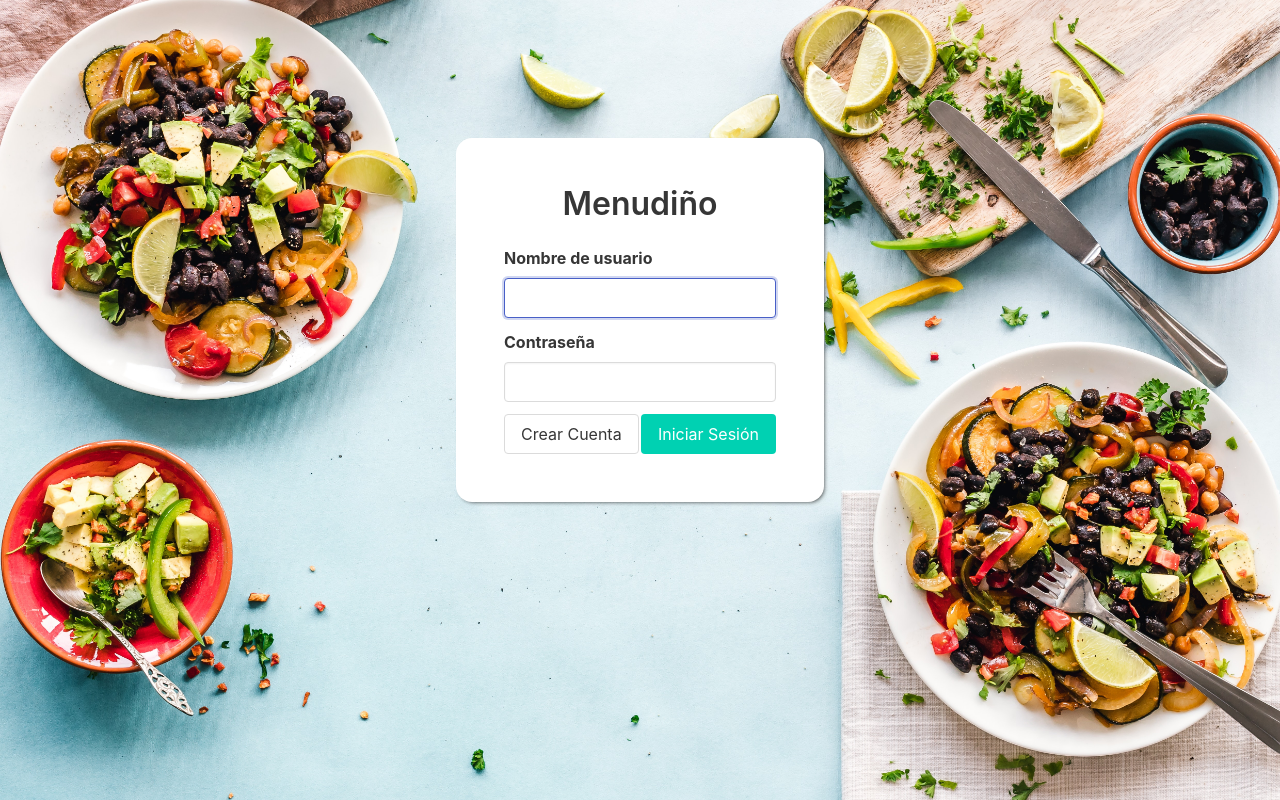
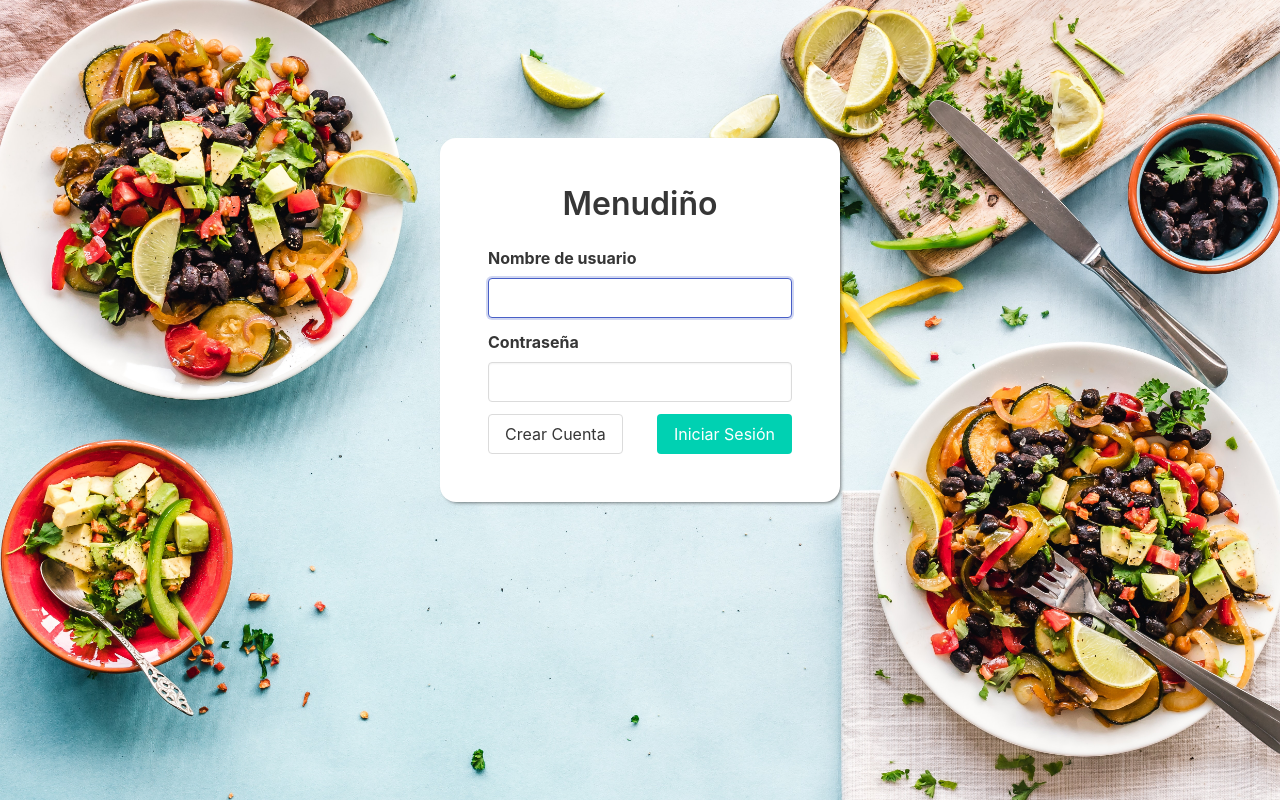
Before and after one commit to marcosrglz/qr-menu, a Django app: page /cuentas/login/ in a window 1280 px wide. Run offline with Django 4.2, Linux system fonts and the light colour scheme; some libraries are stand-ins or nearby versions.

Commit message:
Diseño de registrarse y cambios en el diseño de login

```diff
--- a/static/accounts.css
+++ b/static/accounts.css
@@ -1,11 +1,11 @@
-.login-page {
+.accounts-page {
   background-image: url("images/login-register-background.jpg");
   background-position: center;
   background-repeat: no-repeat;
   background-size: cover;
 }
 
-.form-container {
+.accounts-container {
   max-width: 500px;
   height: 100svh;
   display: flex;
@@ -14,9 +14,8 @@
   flex-direction: column;
 }
 
-
-
-.login-form {
+.accounts-form {
+  width: 400px;
   background-color: white;
   padding: 3rem;
   border-radius: 1rem;
@@ -25,7 +24,21 @@
   -moz-box-shadow: 2px 2px 4px -2px rgba(0,0,0,0.75);
 }
 
-.login-buttons {
+.buttons-container-login{
   display: flex;
   justify-content: space-between;
 }
+
+@media screen and (max-width: 768px) {
+  .login-form {
+    padding: 2rem;
+  }
+}
+
+/* Signup */
+
+.buttons-container-signup {
+  display: flex;
+  flex-direction: column;
+  text-align: center;
+}
--- /dev/null
+++ b/templates/partials/field.html
@@ -0,0 +1,15 @@
+{% load widget_tweaks %}
+
+<div class="field">
+    <label class="label">{{ field.label }}</label>
+    <div class="control">
+        {% render_field field class+="input" %}
+    </div>
+</div>
+<div class="my-3">
+    {% for error in field.errors %}
+        <div class="help is-danger">
+            {{ error }}
+        </div>
+    {% endfor %}
+</div>
--- a/templates/registration/login.html
+++ b/templates/registration/login.html
@@ -1,25 +1,28 @@
 {% extends 'base.html' %}
-{% load widget_tweaks %}
 
-{% block main_class %}login-page{% endblock %}
+{% block main_class %}accounts-page{% endblock %}
+{% block title %}Iniciar Sesión - Menudiño{% endblock %}
 
 {% block content %}
-  <div class="container form-container">
-    <form method="post" class="login-form">
+  <div class="container accounts-container">
+    <form method="post" class="accounts-form">
       <div class="has-text-centered mb-5">
-        <h1 class="title " >Menudiño</h1>
+        <h1 class="title is-3" >Menudiño</h1>
       </div>
       {% csrf_token %}
       {% for field in form.visible_fields %}
-        <div class="field">
-          <label class="label">{{ field.label }}</label>
-          <div class="control">
-            {% render_field field class+="input" %}
-          </div>
-        </div>
+        {% include "partials/field.html" with field=field %}
       {% endfor %}
 
-      <div class="login-buttons">
+      <div class="my-3">
+        {% for error in form.non_field_errors %}
+          <div class="help is-danger">
+            {{ error }}
+          </div>
+        {% endfor %}
+      </div>
+
+      <div class="buttons-container-login">
         <a class="button" href="{% url 'registrarse' %}">
           Crear Cuenta
         </a>
```
Also changed, not shown: gestion/templates/gestion/dashboard.html (+4 -4 lines), templates/registration/signup.html (+23 -7 lines).
